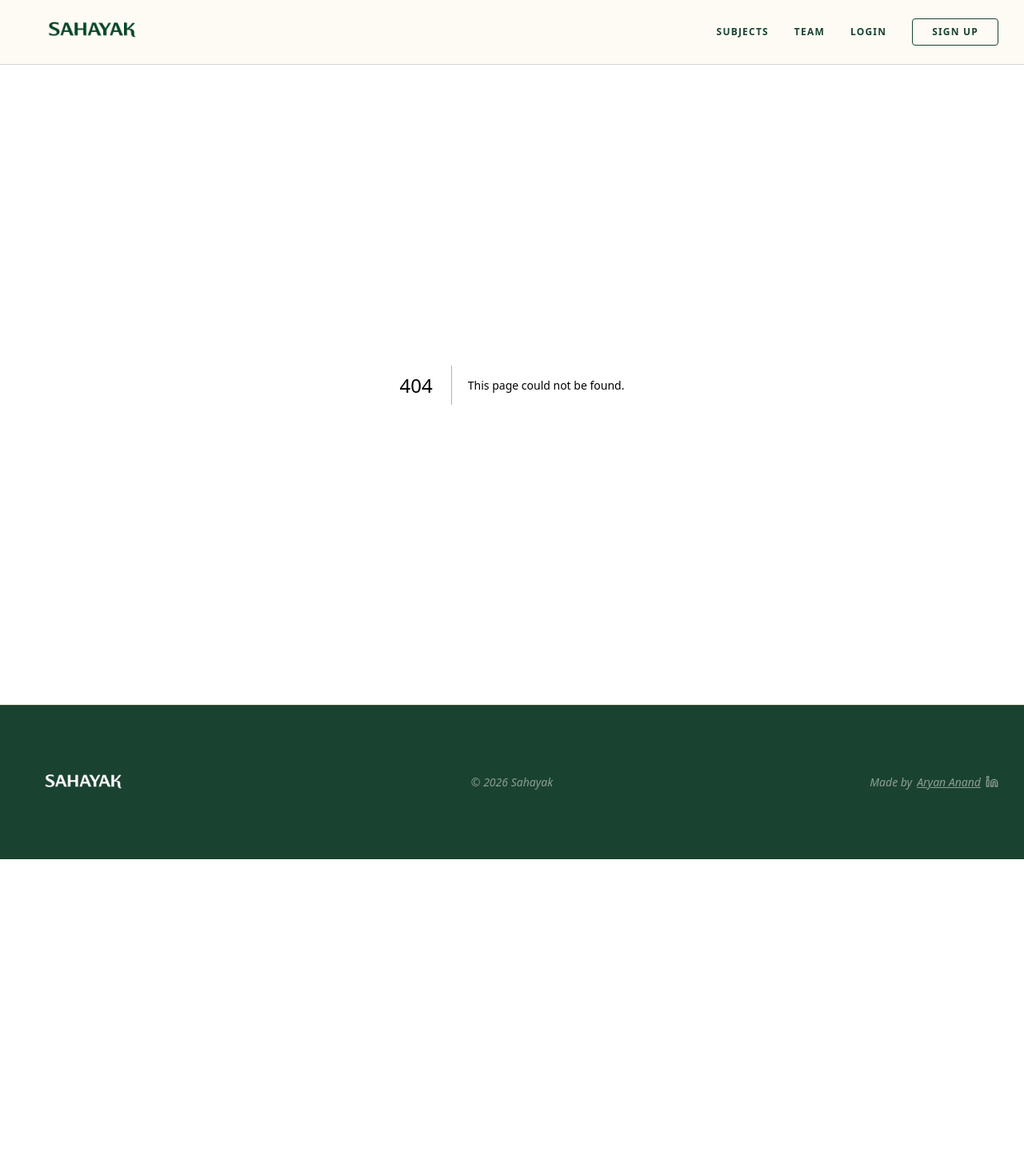
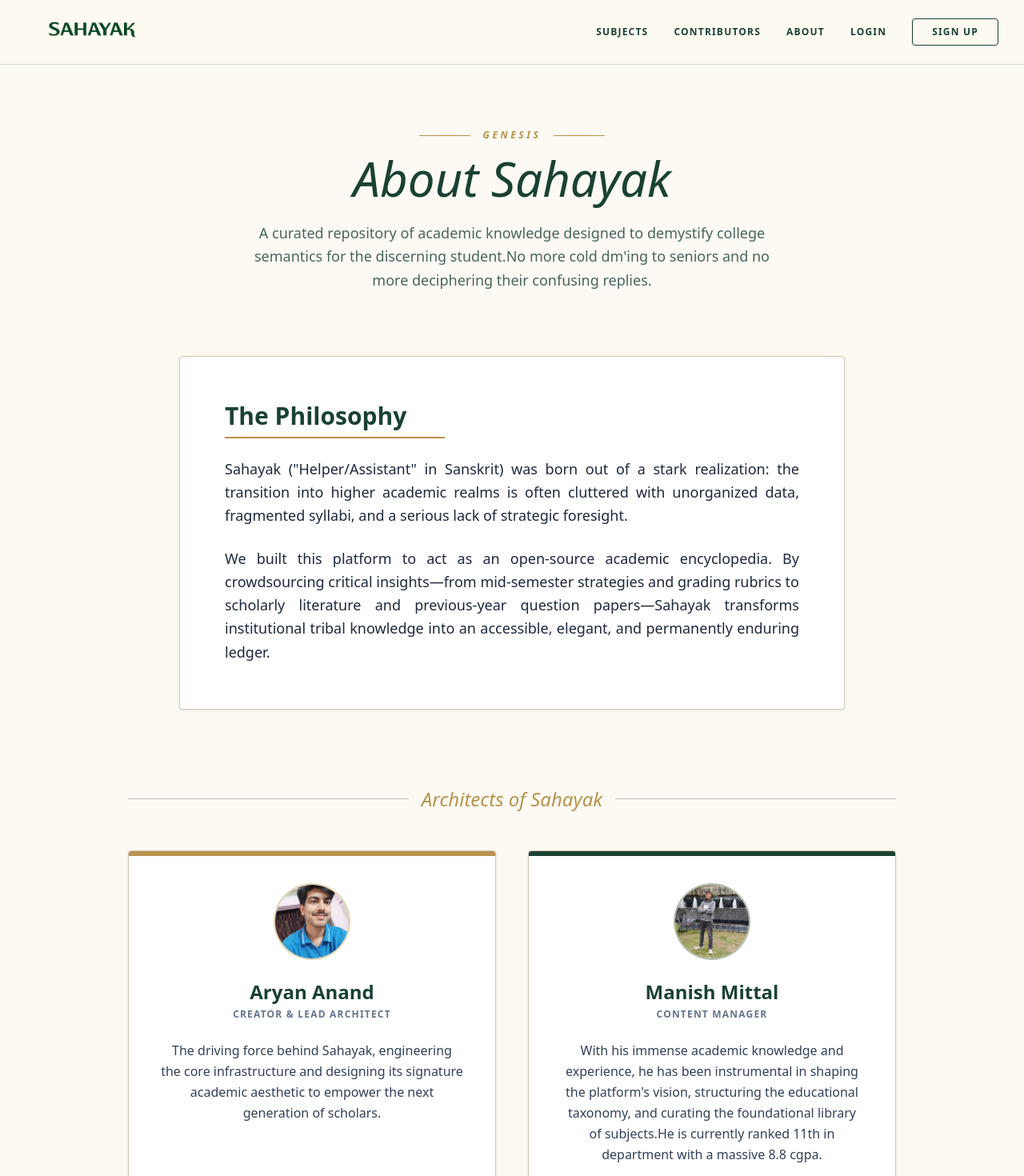
Before and after one commit to ar586/Sahayak, a Next.js app in the folder frontend/: page /about in a window 1280 px wide. Before the commit this address had no page. Shown: the top 1470 px of the page at 80% size. Before the commit the page ends 1074 px from the top, so only its background shows below. Built offline with nearby package versions, Linux system fonts and the light colour scheme; a web font is replaced by a local one.

Commit message:
Creation of about page

```diff
--- /dev/null
+++ b/frontend/src/app/about/page.tsx
@@ -0,0 +1,91 @@
+import { BookOpen, Users, Code, Mail } from "lucide-react";
+import { Metadata } from "next";
+
+export const metadata: Metadata = {
+    title: "About - Sahayak",
+    description: "Learn about Sahayak, the curated repository of academic knowledge for discerning students.",
+};
+
+export default function AboutPage() {
+    return (
+        <main className="flex-1 text-academic-green">
+            <header className="max-w-4xl mx-auto px-8 py-20 text-center w-full">
+                <div className="mb-4 flex justify-center">
+                    <div className="h-px w-16 bg-academic-gold self-center"></div>
+                    <span className="mx-4 text-academic-gold italic uppercase tracking-[0.3em] text-xs font-bold font-sans">Genesis</span>
+                    <div className="h-px w-16 bg-academic-gold self-center"></div>
+                </div>
+
+                <h1 className="text-5xl md:text-6xl font-light mb-6 italic font-serif">About Sahayak</h1>
+                <p className="text-academic-green/80 font-serif text-lg max-w-2xl mx-auto leading-relaxed">
+                    A curated repository of academic knowledge designed to demystify college semantics for the discerning student.No more cold dm'ing to seniors and no more deciphering their confusing replies.
+                </p>
+            </header>
+
+            <section className="max-w-4xl mx-auto px-8 mb-24">
+                <div className="encyclopedia-card p-10 md:p-14 border border-border bg-white shadow-sm rounded">
+                    <h2 className="text-3xl font-bold mb-6 font-serif border-b-2 border-academic-gold w-max pr-12 pb-2">The Philosophy</h2>
+                    <div className="justified-text text-lg leading-relaxed text-slate-800 font-serif space-y-6">
+                        <p>
+                            Sahayak ("Helper/Assistant" in Sanskrit) was born out of a stark realization: the transition into higher academic realms is often cluttered with unorganized data, fragmented syllabi, and a serious lack of strategic foresight.
+                        </p>
+                        <p>
+                            We built this platform to act as an open-source academic encyclopedia. By crowdsourcing critical insights—from mid-semester strategies and grading rubrics to scholarly literature and previous-year question papers—Sahayak transforms institutional tribal knowledge into an accessible, elegant, and permanently enduring ledger.
+                        </p>
+                    </div>
+                </div>
+            </section>
+
+            <section className="max-w-5xl mx-auto px-8 mb-24">
+                <div className="ornament mb-12 text-2xl font-serif italic text-academic-gold text-center">Architects of Sahayak</div>
+
+                <div className="grid md:grid-cols-2 gap-10">
+                    <div className="encyclopedia-card group hover:border-academic-green transition-all p-10 relative overflow-hidden flex flex-col items-center text-center bg-white shadow-sm rounded">
+                        <div className="absolute top-0 left-0 w-full h-1.5 bg-academic-gold"></div>
+                        <div className="w-24 h-24 bg-academic-parchment rounded-full border-2 border-academic-gold/30 flex items-center justify-center mb-6 text-academic-gold transition-colors overflow-hidden">
+                            <img src="/aryan.jpeg" alt="Aryan Anand" className="w-full h-full object-cover shadow-inner" />
+                        </div>
+                        <h3 className="text-2xl font-bold font-serif mb-1">Aryan Anand</h3>
+                        <p className="text-xs uppercase tracking-widest font-bold text-slate-500 mb-6 font-sans">Creator & Lead Architect</p>
+                        <p className="font-serif text-slate-700 leading-relaxed max-w-sm">
+                            The driving force behind Sahayak, engineering the core infrastructure and designing its signature academic aesthetic to empower the next generation of scholars.
+                        </p>
+                    </div>
+
+                    <div className="encyclopedia-card group hover:border-academic-green transition-all p-10 relative overflow-hidden flex flex-col items-center text-center bg-white shadow-sm rounded">
+                        <div className="absolute top-0 left-0 w-full h-1.5 bg-academic-green"></div>
+                        <div className="w-24 h-24 bg-academic-parchment rounded-full border-2 border-academic-green/30 flex items-center justify-center mb-6 text-academic-green transition-colors overflow-hidden">
+                            <img src="/manish.jpeg" alt="Manish Mittal" className="w-full h-full object-cover shadow-inner" />
+                        </div>
+                        <h3 className="text-2xl font-bold font-serif mb-1">Manish Mittal</h3>
+                        <p className="text-xs uppercase tracking-widest font-bold text-slate-500 mb-6 font-sans">Content Manager</p>
+                        <p className="font-serif text-slate-700 leading-relaxed max-w-sm">
+                            With his immense academic knowledge and experience, he has been instrumental in shaping the platform's vision, structuring the educational taxonomy, and curating the foundational library of subjects.He is currently ranked 11th in department with a massive 8.8 cgpa.
+                        </p>
+                    </div>
+                </div>
+            </section>
+
+            <section className="max-w-4xl mx-auto px-8 mb-32 text-center">
+                <div className="bg-academic-green text-academic-cream p-12 rounded-custom shadow-lg relative overflow-hidden">
+                    <div className="absolute opacity-10 -right-10 -bottom-10">
+                        <BookOpen size={200} />
+                    </div>
+                    <div className="relative z-10">
+                        <h2 className="text-3xl font-bold font-serif mb-4 text-academic-gold">Special Acknowledgements</h2>
+                        <div className="h-px w-24 bg-academic-gold/50 mx-auto mb-8"></div>
+                        <p className="font-serif text-lg leading-relaxed text-academic-cream/90 max-w-xl mx-auto mb-6">
+                            Sahayak’s rapid development and technical stability would not have been possible without the invaluable technical support and rigorous debugging provided by our peer.
+                        </p>
+
+                        <div className="inline-block bg-academic-cream/10 px-8 py-4 rounded-custom border border-academic-gold/30">
+                            <h3 className="text-2xl font-bold font-serif text-white">Sujal Chaudhary</h3>
+                            <p className="text-[10px] uppercase font-bold tracking-widest text-academic-gold font-sans mt-1">Technical Advisor</p>
+                        </div>
+                    </div>
+                </div>
+            </section>
+
+        </main>
+    );
+}
--- a/frontend/src/app/contribute/page.tsx
+++ b/frontend/src/app/contribute/page.tsx
@@ -1,6 +1,6 @@
 "use client";
 
-import { useState } from "react";
+import { useState, useEffect } from "react";
 import { useAuth } from "@/context/AuthContext";
 import { useRouter } from "next/navigation";
 import { DEPARTMENTS } from "@/lib/constants";
@@ -98,6 +98,41 @@ export default function ContributeSubjectPage() {
         midsem_strategy: "",
         endsem_strategy: ""
     });
+
+    const STORAGE_KEY = "sahayak_contribute_form_v2";
+
+    // Hydrate form from local storage
+    useEffect(() => {
+        const saved = localStorage.getItem(STORAGE_KEY);
+        if (saved) {
+            try {
+                const parsed = JSON.parse(saved);
+                if (parsed.step) setStep(parsed.step);
+                if (parsed.name) setName(parsed.name);
+                if (parsed.slug) setSlug(parsed.slug);
+                if (parsed.syllabusImageUrl) setSyllabusImageUrl(parsed.syllabusImageUrl);
+                if (parsed.midsemPyqUrl) setMidsemPyqUrl(parsed.midsemPyqUrl);
+                if (parsed.endsemPyqUrl) setEndsemPyqUrl(parsed.endsemPyqUrl);
+                if (parsed.materials) setMaterials(parsed.materials);
+                if (parsed.course) setCourse(parsed.course);
+                if (parsed.overview) setOverview(parsed.overview);
+                if (parsed.intro) setIntro(parsed.intro);
+                if (parsed.units) setUnits(parsed.units);
+                if (parsed.strategies) setStrategies(parsed.strategies);
+            } catch (e) {
+                console.error("Failed to parse saved form data", e);
+            }
+        }
+    }, []);
+
+    // Sync form state to local storage
+    useEffect(() => {
+        const dataToSave = {
+            step, name, slug, syllabusImageUrl, midsemPyqUrl, endsemPyqUrl,
+            materials, course, overview, intro, units, strategies
+        };
+        localStorage.setItem(STORAGE_KEY, JSON.stringify(dataToSave));
+    }, [step, name, slug, syllabusImageUrl, midsemPyqUrl, endsemPyqUrl, materials, course, overview, intro, units, strategies]);
 
     // Redirect if not logged in
     if (!loading && !user) {
@@ -205,6 +240,7 @@ export default function ContributeSubjectPage() {
             const data = await res.json();
             if (!res.ok) throw new Error(data.detail || "Failed to submit subject");
 
+            localStorage.removeItem(STORAGE_KEY);
             setSuccess(true);
         } catch (err: any) {
             setError(err.message);
--- a/frontend/src/app/team/page.tsx
+++ b/frontend/src/app/contributors/page.tsx
@@ -56,7 +56,9 @@ async function getTeamData(): Promise<Contributor[]> {
     }
 }
 
-export default async function TeamPage() {
+export const metadata = { title: "Contributors - Sahayak" };
+
+export default async function ContributorsPage() {
     const contributors = await getTeamData();
 
     return (
--- a/frontend/src/components/Navbar.tsx
+++ b/frontend/src/components/Navbar.tsx
@@ -30,7 +30,8 @@ export default function Navbar() {
                 {/* Desktop Navigation */}
                 <div className="hidden md:flex items-center space-x-8 font-bold uppercase text-xs tracking-widest">
                     <Link href="/" className="hover:text-academic-gold transition-colors">Subjects</Link>
-                    <Link href="/team" className="hover:text-academic-gold transition-colors">Team</Link>
+                    <Link href="/contributors" className="hover:text-academic-gold transition-colors">Contributors</Link>
+                    <Link href="/about" className="hover:text-academic-gold transition-colors">About</Link>
 
                     {!loading && (
                         <>
@@ -58,7 +59,8 @@ export default function Navbar() {
             {isMobileMenuOpen && (
                 <div className="md:hidden absolute top-20 left-0 w-full bg-academic-cream border-b border-academic-green/20 shadow-lg flex flex-col items-center py-6 space-y-6 font-bold uppercase text-sm tracking-widest">
                     <Link href="/" onClick={closeMenu} className="hover:text-academic-gold transition-colors">Subjects</Link>
-                    <Link href="/team" onClick={closeMenu} className="hover:text-academic-gold transition-colors">Team</Link>
+                    <Link href="/contributors" onClick={closeMenu} className="hover:text-academic-gold transition-colors">Contributors</Link>
+                    <Link href="/about" onClick={closeMenu} className="hover:text-academic-gold transition-colors">About</Link>
 
                     {!loading && (
                         <>
```
Also changed, not shown: frontend/public/aryan.jpeg (added), frontend/public/manish.jpeg (added).
